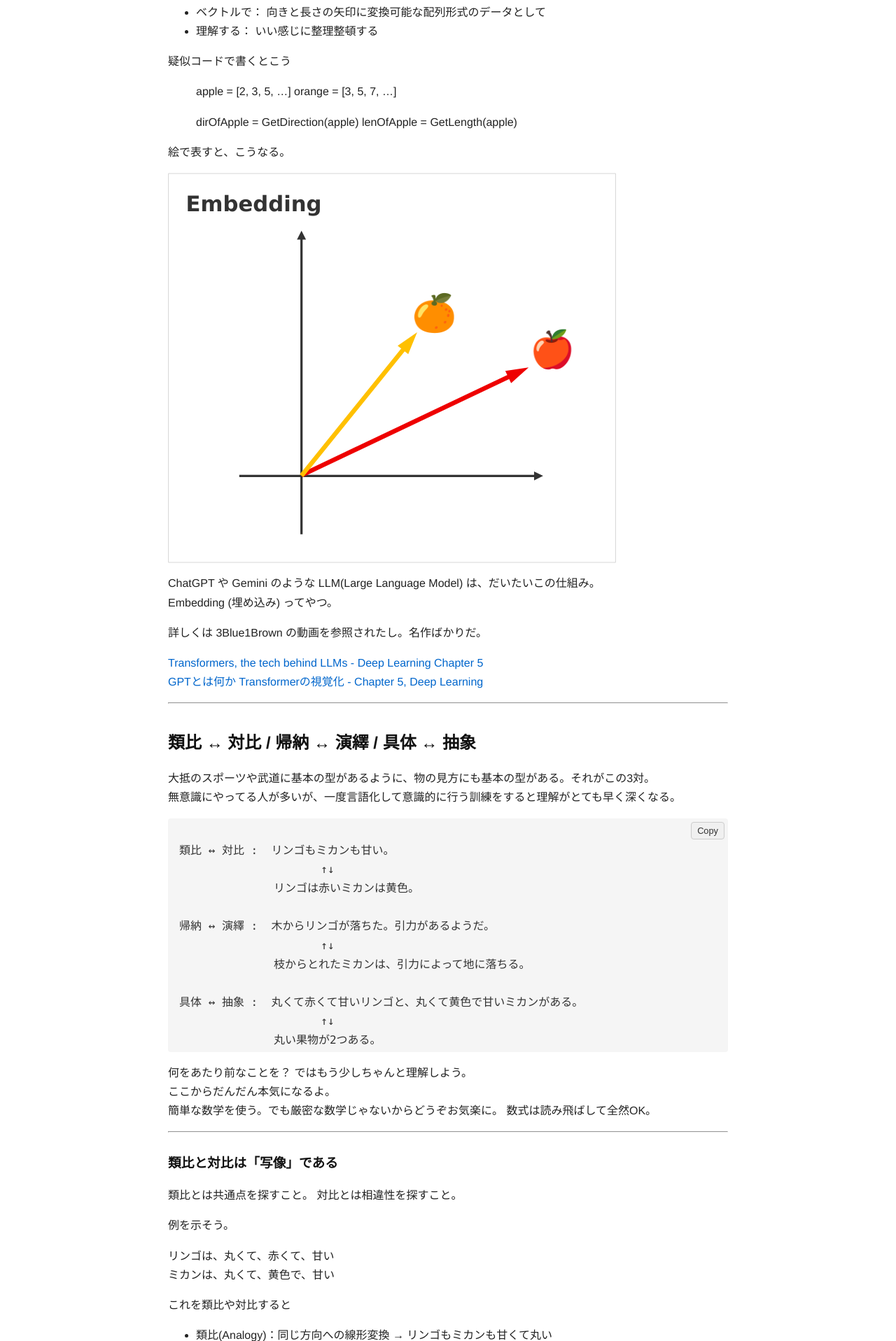
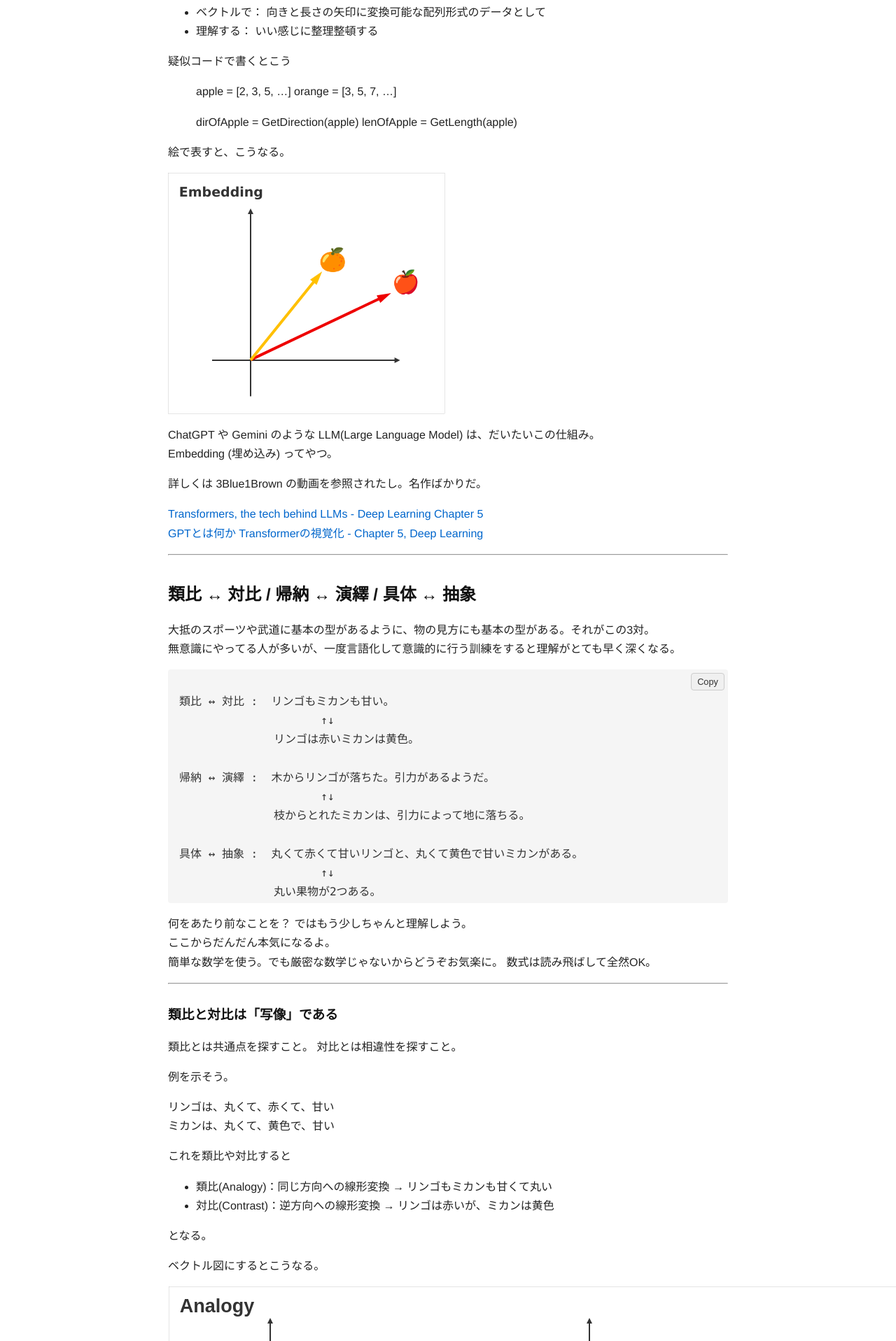
Before and after one commit to GoodRelax/articles, a Jekyll site: the page built from our-symbol-is-null/our-symbol-is-null-ja.md, in a window 1280 px wide. Shown: the part 1303-3220 px from the top of the page at 70% size. Built offline with Jekyll 4.4.1, drawn with Linux system fonts in a browser that asks for light colours.

Commit message:
Update our-symbol-is-null-ja.md

```diff
--- a/our-symbol-is-null/our-symbol-is-null-ja.md
+++ b/our-symbol-is-null/our-symbol-is-null-ja.md
@@ -72,7 +72,7 @@ AIは**言葉を無限次元のベクトルで理解**する。
 
 絵で表すと、こうなる。
 
-<object data="./assets/images/embedding.svg" type="image/svg+xml" style="width:50vw;"></object>
+<object data="./assets/images/embedding.svg" type="image/svg+xml" style="max-width:50vw;"></object>
 
 ChatGPT や Gemini のような LLM(Large Language Model) は、だいたいこの仕組み。
 Embedding (埋め込み) ってやつ。
@@ -127,7 +127,7 @@ Embedding (埋め込み) ってやつ。
 
 ベクトル図にするとこうなる。
 
-<object data="./assets/images/analogy-and-contrast.svg" type="image/svg+xml" style="width:85vw;"></object>
+<object data="./assets/images/analogy-and-contrast.svg" type="image/svg+xml" style="max-width:90vw;"></object>
 
 数式だと、線形写像 $ Ta $ / $ Tc $ によって
 
@@ -156,7 +156,7 @@ Embedding (埋め込み) ってやつ。
 
 ベクトル図にするとこうなる。
 
-<object data="./assets/images/induction-and-deduction.svg" type="image/svg+xml" style="width:85vw;"></object>
+<object data="./assets/images/induction-and-deduction.svg" type="image/svg+xml" style="max-width:90vw;"></object>
 
 数式だと関数を使って
 
@@ -181,7 +181,7 @@ Embedding (埋め込み) ってやつ。
 
 図にするとこうなる。
 
-<object data="./assets/images/concretize-and-abstract.svg" type="image/svg+xml" style="width:85vw;"></object>
+<object data="./assets/images/concretize-and-abstract.svg" type="image/svg+xml" style="max-width:90vw;"></object>
 
 数式だと、例えばこう書ける。
 
@@ -204,7 +204,7 @@ PCA? 何それおいしいの？ って人もきっと経験したことがあ
 50問ぐらいのアンケートに答えたら、直感的⇔論理的 vs 外交的⇔内向的 とかのマトリクスに性格分類する奴。
 50問のアンケートは 50次元ベクトル。 それを 2次元に落として「性格マップ」にする。
 
-<object data="./assets/images/personality_profiling_ja.svg" type="image/svg+xml" style="width:85vw;"></object>
+<object data="./assets/images/personality_profiling_ja.svg" type="image/svg+xml" style="max-width:90vw;"></object>
 
 数式で書くとこう。
 
@@ -242,7 +242,7 @@ $ k = 2 $ にすれば 2次元のマトリクスになる
 
 一番大事なベクトル = PCA の **主成分ベクトル** ってわけ。
 
-<object data="./assets/images/symbol.svg" type="image/svg+xml" style="width:85vw;"></object>
+<object data="./assets/images/symbol.svg" type="image/svg+xml" style="max-width:90vw;"></object>
 
 ※ 厳密には PCA の第1主成分は「分散が最大の方向」であり、「最も意味がある方向」とは限らないが、数学的メタファーってことで。
 
@@ -264,7 +264,7 @@ $$
 
 ## それが**Null（無）**
 
-<object data="./assets/images/ultimate-symbol.svg" type="image/svg+xml" style="width:85vw;"></object>
+<object data="./assets/images/ultimate-symbol.svg" type="image/svg+xml" style="max-width:90vw;"></object>
 
 森羅万象を抽象化し続けると最後は**Null** (**無**)になる
 
```
